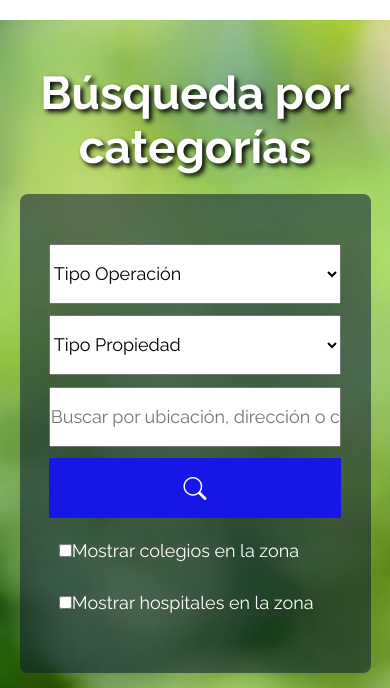
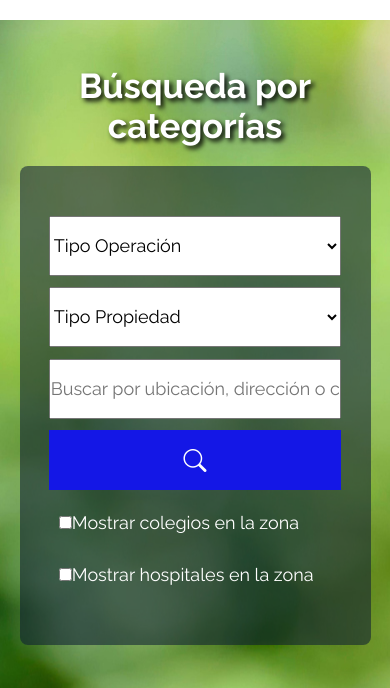
Before and after one commit to PabloHD2023/Alquilame, a plain HTML site: page index.html in a window 390 px wide. Shown: the part 89-777 px from the top of the page. Drawn offline with nearby package versions, Linux system fonts and the light colour scheme.

Commit message:
Correciones en media querys

```diff
--- a/css/styles.css
+++ b/css/styles.css
@@ -1410,8 +1410,11 @@ footer {
 
 }
 
-@media screen and (min-width: 350px) and (max-width: 785px) {
-
+@media screen and (max-width: 785px) {
+
+    h2{
+        font-size: var(--font-large);
+    }
     /* Comienzo codigo header */
 
     .abrir-menu,
```
